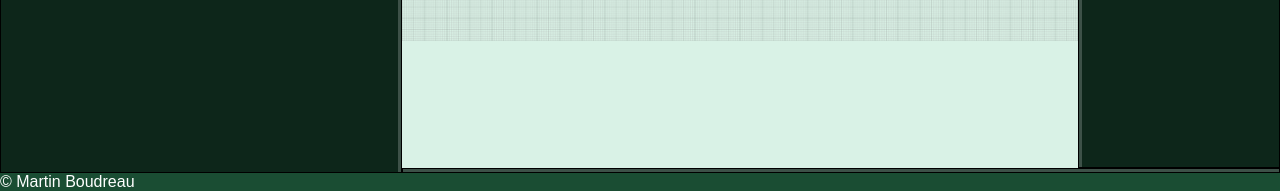
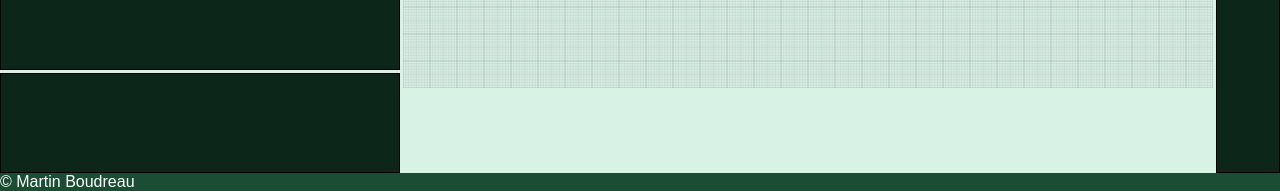
Before and after one commit to bobanum/Kame, a Vue app: page / in a window 1280 px wide. Shown: the part 609-800 px from the top of the page. Built offline with nearby package versions, Linux system fonts and the light colour scheme; a web font is replaced by a local one.

Commit message:
Reorganized pane and resize

```diff
--- a/package.json
+++ b/package.json
@@ -37,7 +37,9 @@
     "parserOptions": {
       "parser": "babel-eslint"
     },
-    "rules": {}
+    "rules": {
+      "vue/no-unused-components": "warn"
+    }
   },
   "browserslist": [
     "> 1%",
--- a/src/components/Ide.vue
+++ b/src/components/Ide.vue
@@ -1,17 +1,43 @@
 <template>
     <div class="ide">
-        <panel-code class="left"/>
-        <panel-options class="right"/>
-        <panel-console class="bottom"/>
-        <scene/>
+        <panel-code/>
+        <panel-console/>
+        <panel-options/>
+        <scene style="grid-row-end: span 2" />
+        <span class="resize" id="resize1"></span>
+        <span class="resize" id="resize2"></span>
     </div>
 </template>
 
 <style lang="scss">
 .ide {
+    --resize-width: 3px;
     display: grid;
-    grid-template-columns: auto 1fr auto;
-    grid-template-rows: 1fr auto;
+    grid-template-columns: 400px 1fr 64px;
+    grid-template-rows: 1fr 100px;
+    grid-template-areas: "a b c" "d b c";
+    grid-gap: var(--resize-width);
+    .resize {
+        // background-color: red;
+        width: var(--resize-width);
+        height: var(--resize-width);
+    }
+}
+#resize1 {
+    grid-row: 1 / -1;
+    grid-column: 1 / span 1;
+    justify-self: flex-end;
+    margin-right: calc(var(--resize-width) * -1);
+    height: auto;
+    cursor: ew-resize;
+}
+#resize2 {
+    grid-row: 1 / span 1;
+    grid-column: 1 / span 1;
+    align-self: flex-end;
+    margin-bottom: calc(var(--resize-width) * -1);
+    width: auto;
+    cursor: ns-resize;
 }
 
 </style>
--- a/src/components/Panel.vue
+++ b/src/components/Panel.vue
@@ -1,7 +1,6 @@
 <template>
     <div class="panel">
-        <div class="resize"></div>
-        <slot/>
+        <slot></slot>
     </div>
 </template>
 
@@ -11,48 +10,5 @@
     color: hsl(var(--hue), var(--sat), 100%);
     border: 1px solid black;
     display: grid;
-
-    & .resize {
-        background-color: hsla(0, 0%, 100%, .2);
-        &:hover {
-            background-color: hsla(0, 0%, 100%, .5);
-        }
-    }
-    &.right {
-        grid-template-columns: 3px 1fr;
-        width:var(--size);
-        & .resize {
-            grid-column: 1 / span 1;
-            grid-row: 1 / -1;
-            cursor: ew-resize;
-        }
-    }
-    &.left {
-        grid-template-columns: 1fr 3px;
-        width:var(--size);
-        & .resize {
-            grid-column: -2 / span 1;
-            grid-row: 1 / -1;
-            cursor: ew-resize;
-        }
-    }
-    &.top {
-        grid-template-rows: 1fr 3px;
-        height:var(--size);
-        & .resize {
-            grid-column: 1 / -1;
-            grid-row: -2 / span 1;
-            cursor: ns-resize;
-        }
-    }
-    &.bottom {
-        grid-template-rows: 3px 1fr;
-        height:var(--size);
-        & .resize {
-            grid-column: 1 / -1;
-            grid-row: 1 / span 1;
-            cursor: ns-resize;
-        }
-    }
 }
 </style>
--- a/src/components/PanelCode.vue
+++ b/src/components/PanelCode.vue
@@ -18,8 +18,8 @@
 <style lang="scss">
 #panel-code {
     --size: 400px;
-    grid-row: 1 / -1;
-    grid-column: 1 / 2;
+    grid-row: 1 / -2;
+    grid-column: 1 / span 1;
 }
 .toolbar {
     ul {
--- a/src/components/PanelConsole.vue
+++ b/src/components/PanelConsole.vue
@@ -1,5 +1,5 @@
 <template>
-    <panel id="panel-console" class="bottom">
+    <panel id="panel-console">
 
     </panel>
 </template>
@@ -7,8 +7,8 @@
 <style lang="scss">
 #panel-console {
     --size: 3px;
-    grid-row: -2 / -1;
-    grid-column: 2 / -1;
+    grid-row: -2 / span 1;
+    grid-column: 1 / span 1;
 }
 </style>
 
--- a/src/components/PanelOptions.vue
+++ b/src/components/PanelOptions.vue
@@ -5,9 +5,9 @@
 
 <style lang="scss">
 #panel-options {
-    --size: 200px;
-    grid-row: 1 / 1;
-    grid-column: -2 / -1;
+    --size: 64px;
+    grid-row: 1 / -1;
+    grid-column: -2 / span 1;
 }
 </style>
 
```
